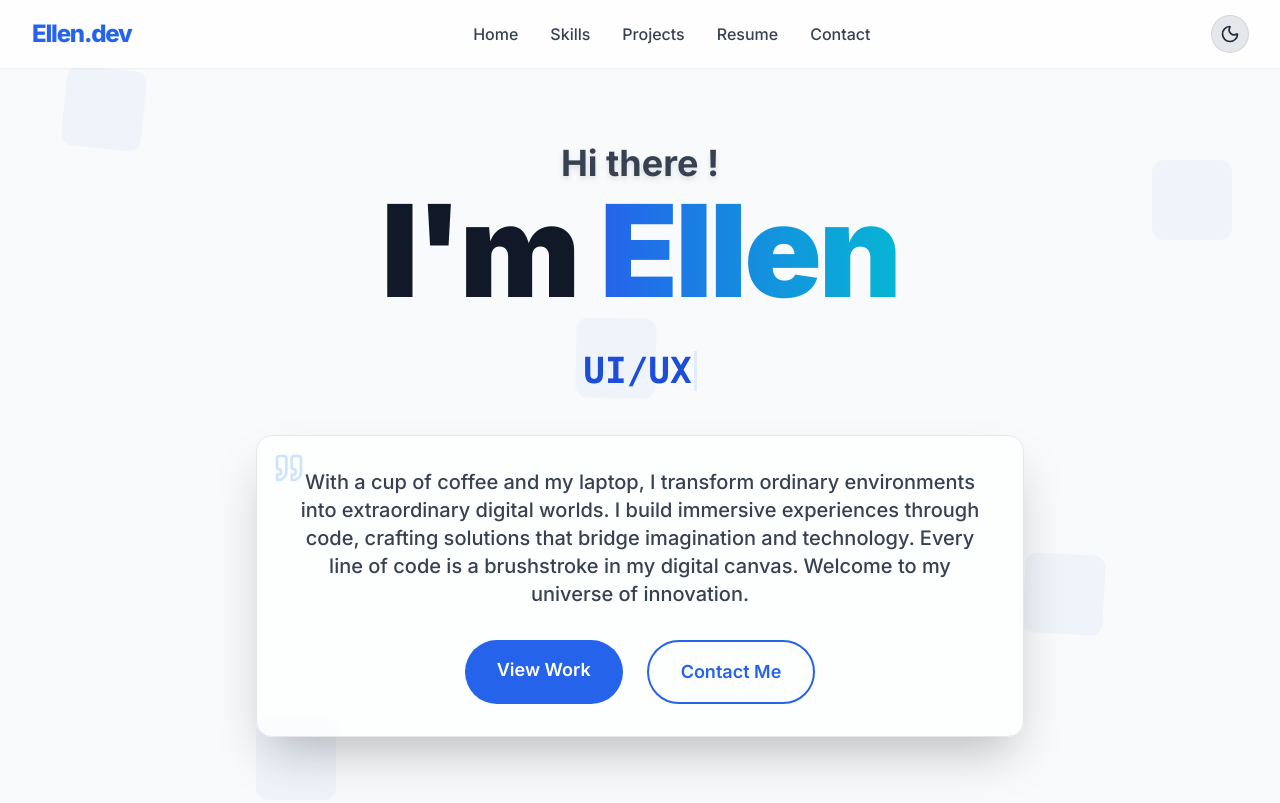
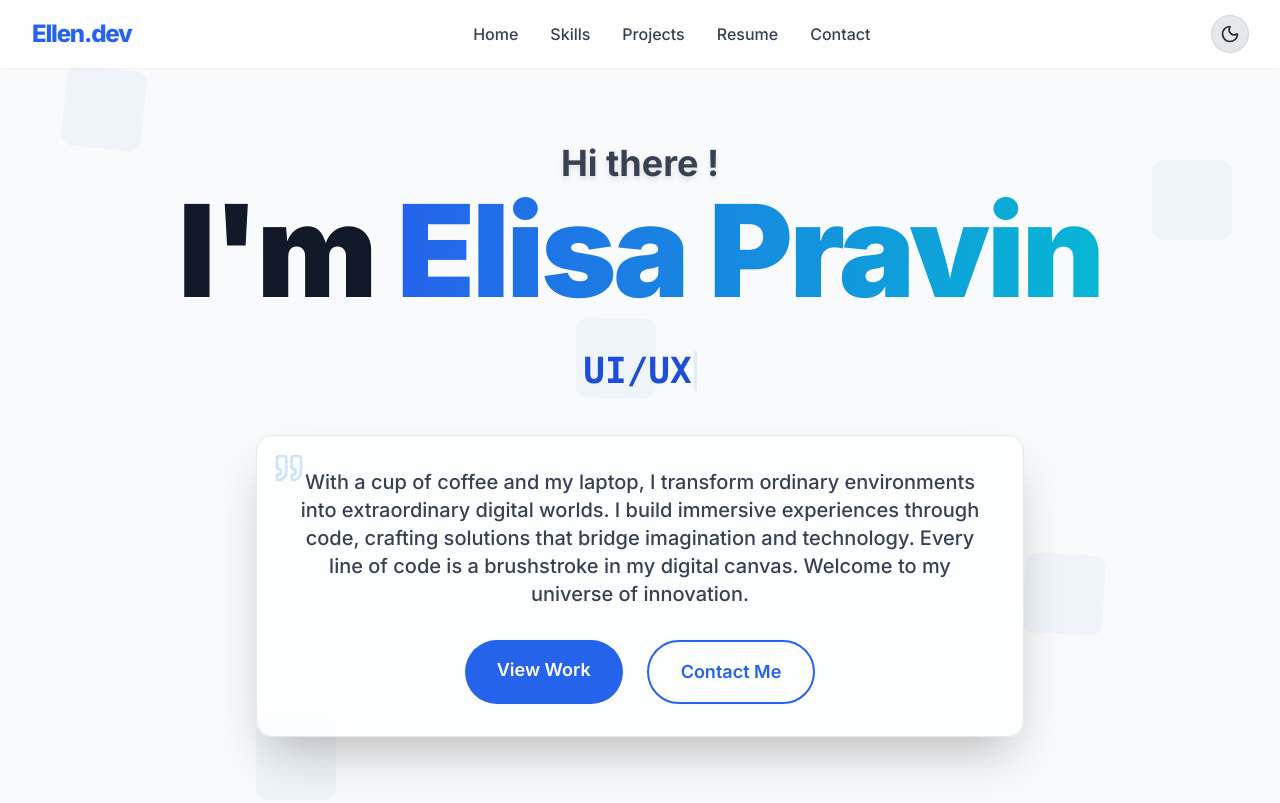
Before and after one commit to Ellen-Iconoclust/ellen.dev, a plain HTML site: page index.html in a window 1280 px wide. Shown: the top 803 px of the page. Drawn offline with nearby package versions, Linux system fonts and the light colour scheme.

Commit message:
Update index.html

```diff
--- a/index.html
+++ b/index.html
@@ -289,7 +289,7 @@
                     Hi there !
                 </p>
                 <h1 class="text-7xl sm:text-8xl lg:text-9xl font-black leading-tight tracking-tight text-gray-900 dark:text-white">
-                    <span class="animate-fade-in-left inline-block">I'm</span> <span class="text-transparent bg-clip-text bg-gradient-to-r from-blue-600 to-cyan-500 dark:from-blue-400 dark:to-cyan-300 inline-block hover:scale-105 transition-transform duration-300 cursor-default animate-fade-in-right">Ellen</span>
+                    <span class="animate-fade-in-left inline-block">I'm</span> <span class="text-transparent bg-clip-text bg-gradient-to-r from-blue-600 to-cyan-500 dark:from-blue-400 dark:to-cyan-300 inline-block hover:scale-105 transition-transform duration-300 cursor-default animate-fade-in-right">Elisa Pravin</span>
                 </h1>
             </div>
 
```
